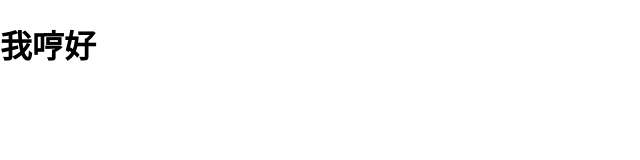
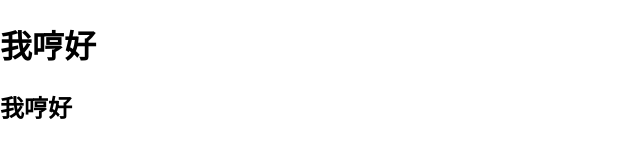
Before and after one commit to chensilon/project_1, a plain HTML site: page index.html in a window 1280 px wide. Shown: the whole page, without its empty margins (0-640 px from the left). Drawn offline with Linux system fonts and the light colour scheme.

Commit message:
修改了index.html

```diff
--- a/index.html
+++ b/index.html
@@ -10,5 +10,6 @@
   </head>
   <body>
     <h1>我哼好</h1>
+    <h2>我哼好<h2>
   </body>
 </html>
```
